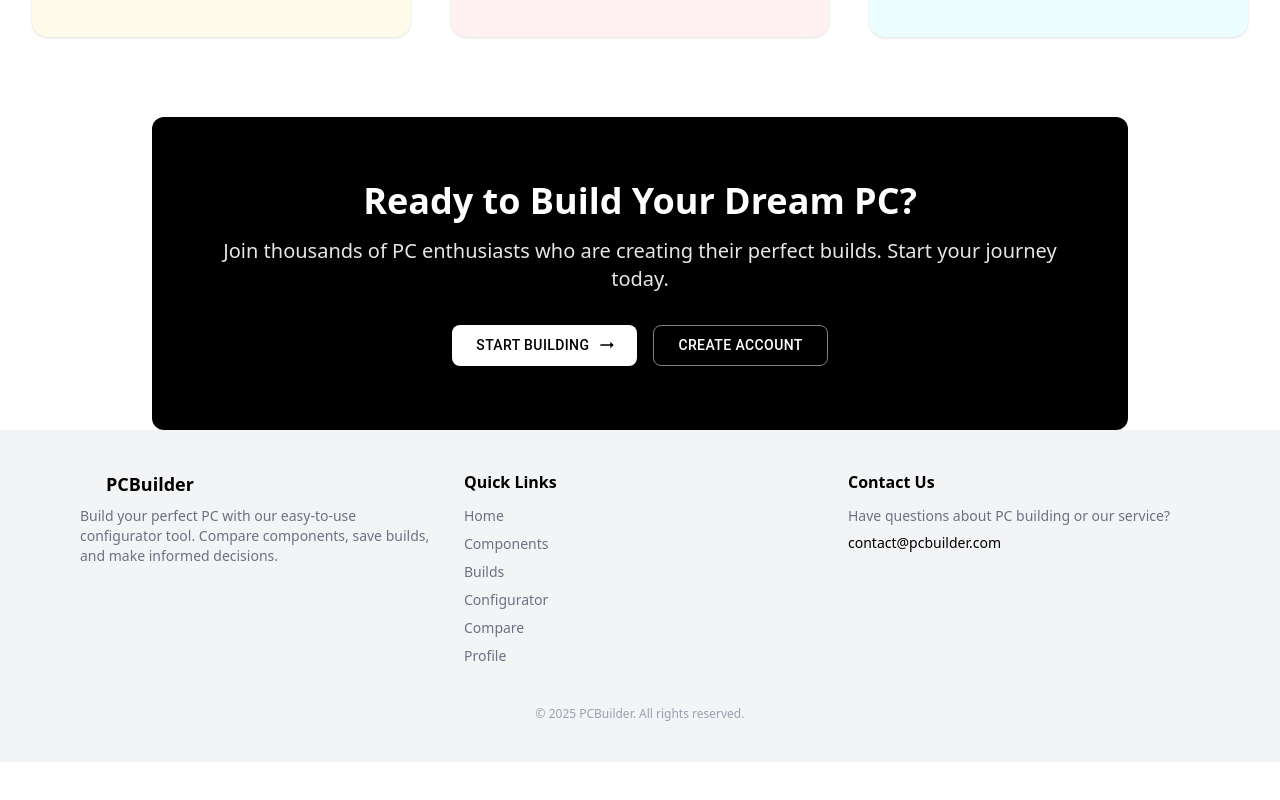
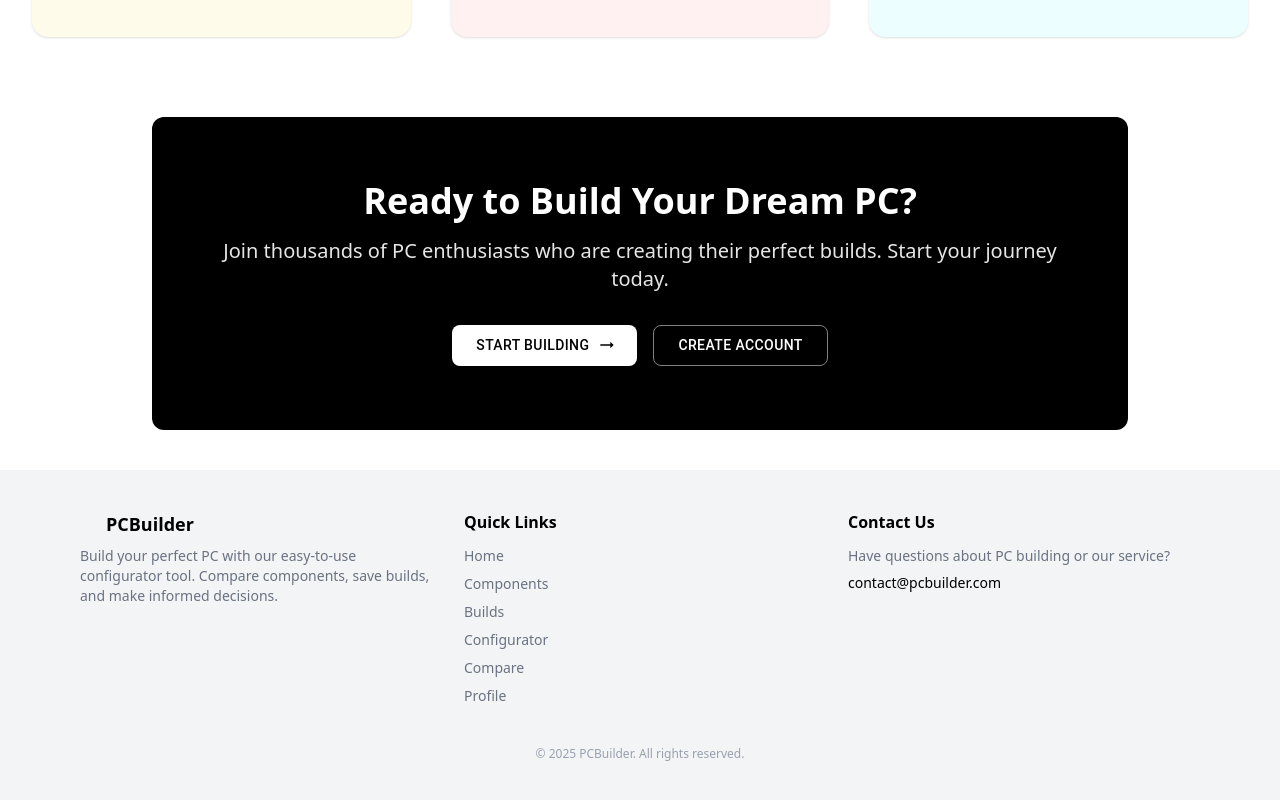
Before and after one commit to LedfaT/analysis_project, a React (Vite) app in the folder Frontend/: page / in a window 1280 px wide. Shown: the part 1551-2351 px from the top of the page. Before the commit the page ends 2313 px from the top, so only its background shows below. Built offline with nearby package versions, Linux system fonts and the light colour scheme; some icons are missing.

Commit message:
add commit

```diff
--- a/Frontend/src/components/layout/Footer/Footer.styles.js
+++ b/Frontend/src/components/layout/Footer/Footer.styles.js
@@ -1,5 +1,5 @@
 export const footerStyles = {
-    footer: "bg-footerBg text-footerText py-10 px-6 md:px-20 bg-gray-100",
+    footer: "bg-footerBg text-footerText py-10 px-6 md:px-20 bg-gray-100 mt-10",
     container: "max-w-7xl mx-auto grid grid-cols-1 md:grid-cols-3 gap-8",
     logoContainer: "text-lg font-semibold mb-2 flex items-center gap-2",
     description: "text-sm text-gray-500",
```
